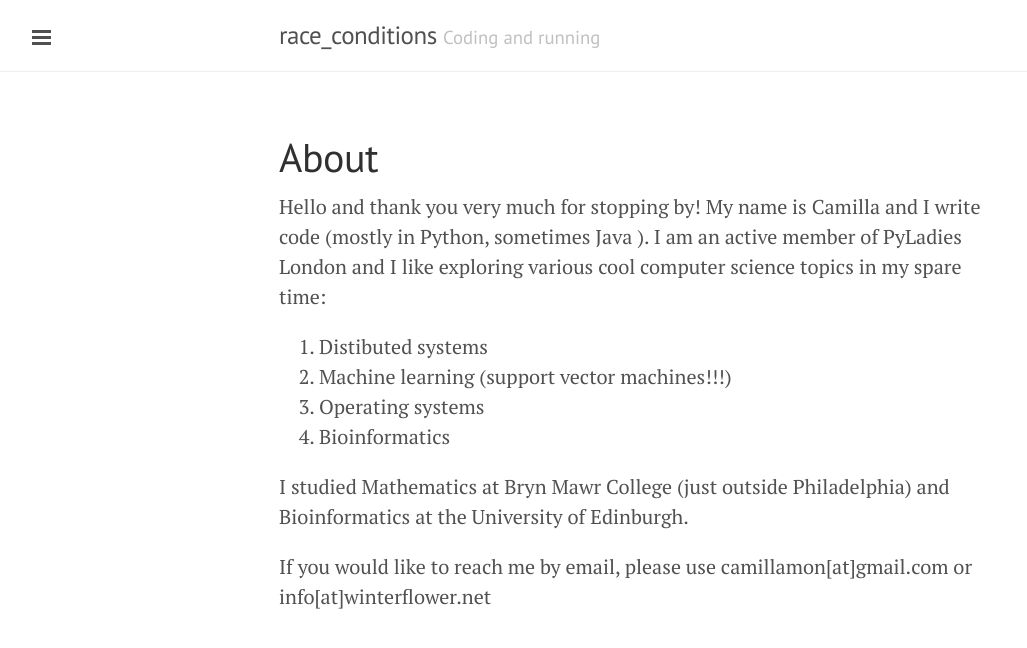
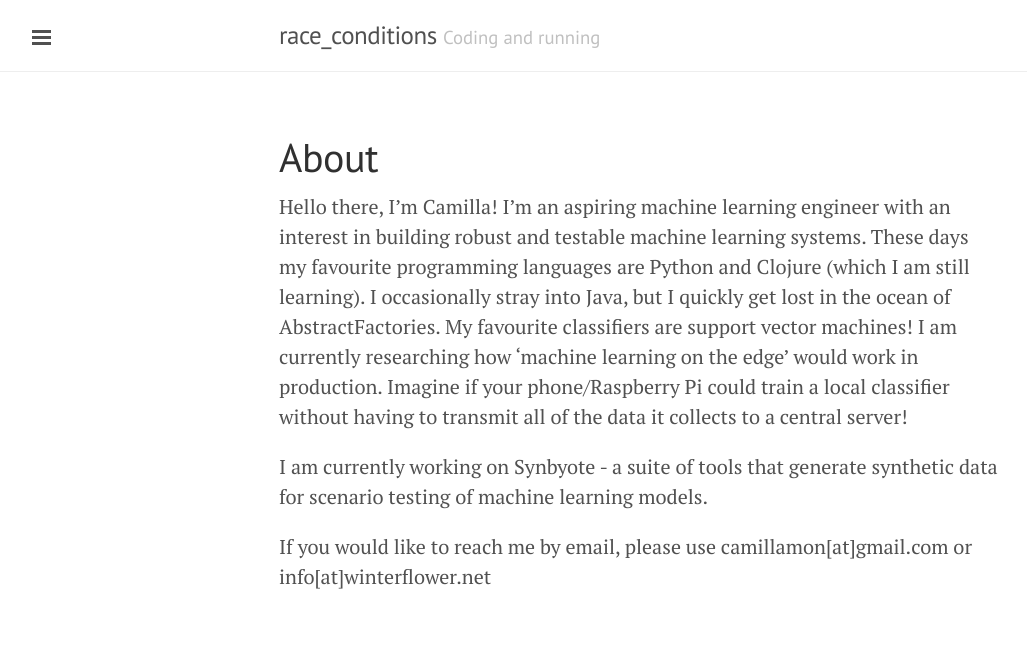
Before and after one commit to Winterflower/winterflower.github.io, a Jekyll site: the page built from about.md, in a window 1280 px wide. Shown: the top 648 px of the page, without its empty margins (1-1028 px from the left). Built offline with Jekyll 4.4.1, drawn with Linux system fonts in a browser that asks for light colours; Markdown is read by kramdown in place of the engine named in the settings.

Commit message:
Updated programming and about pages

```diff
--- a/about.md
+++ b/about.md
@@ -3,18 +3,12 @@ layout: page
 title: About
 ---
 
-Hello and thank you very much for stopping by!
-My name is Camilla and I write code (mostly in Python, sometimes Java ).
-I am an active member of PyLadies London and I like exploring various cool computer science
-topics in my spare time:
+Hello there, I'm Camilla!
+I'm an aspiring machine learning engineer with an interest in building robust and testable machine learning systems.
+These days my favourite programming languages are Python and Clojure (which I am still learning). I occasionally stray into Java, but I quickly get lost in the ocean of AbstractFactories.
+My favourite classifiers are support vector machines! I am currently researching how 'machine learning on the edge' would work in production. Imagine if your phone/Raspberry Pi could train a local classifier without having to transmit all of the data it collects to a central server!
 
-1. Distibuted systems
-2. Machine learning (support vector machines!!!)
-3. Operating systems
-4. Bioinformatics
-
-I studied Mathematics at Bryn Mawr College (just outside Philadelphia)
-and Bioinformatics at the University of Edinburgh.
+I am currently working on Synbyote - a suite of tools that generate synthetic data for scenario testing of machine learning models.
 
 
 If you would like to reach me by email, please use
```
Also changed, not shown: programming.md (+1 -17 lines).
